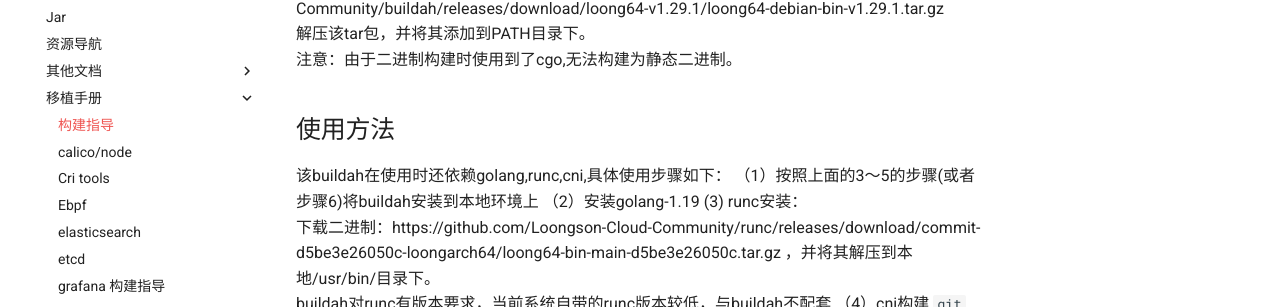
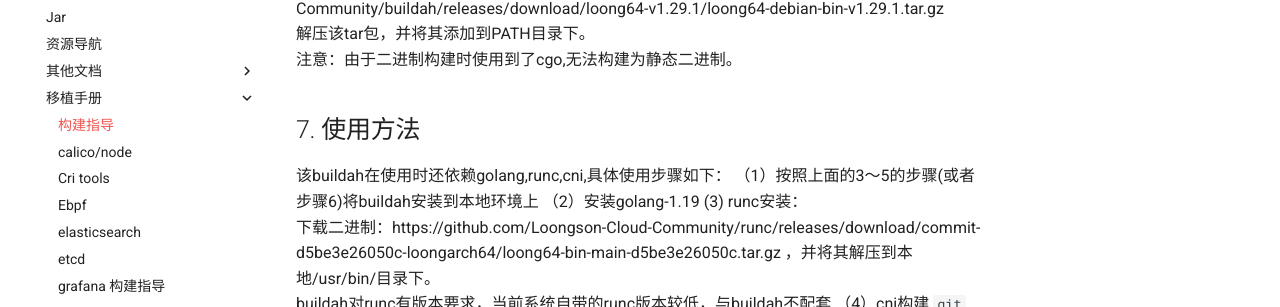
Before and after one commit to Loongson-Cloud-Community/Loongson-Cloud-Community, an MkDocs documentation site: the page built from docs/移植手册/buildah.md, in a window 1280 px wide and 900 px high, scrolled down 1648 px. Shown: the part 145-452 px from the top of the window. Built offline with MkDocs 1.6.1 and Material for MkDocs 9.7.7, drawn with Linux system fonts in a browser that asks for light colours.

Commit message:
Update buildah.md

```diff
--- a/docs/移植手册/buildah.md
+++ b/docs/移植手册/buildah.md
@@ -68,7 +68,7 @@
 解压该tar包，并将其添加到PATH目录下。
 注意：由于二进制构建时使用到了cgo,无法构建为静态二进制。
 
-## 使用方法
+## 7. 使用方法
 该buildah在使用时还依赖golang,runc,cni,具体使用步骤如下：
 （1）按照上面的3～5的步骤(或者步骤6)将buildah安装到本地环境上
 （2）安装golang-1.19
```
